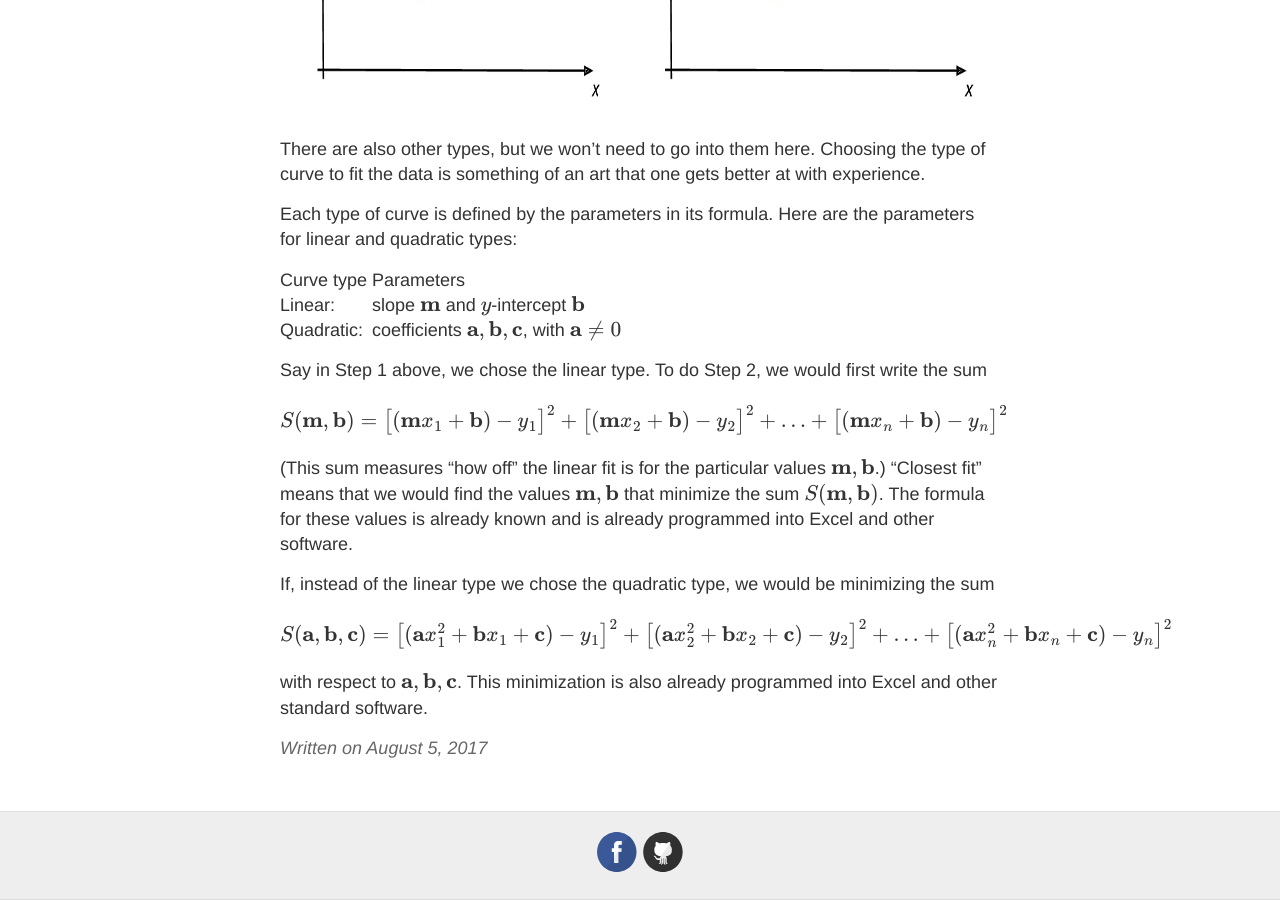
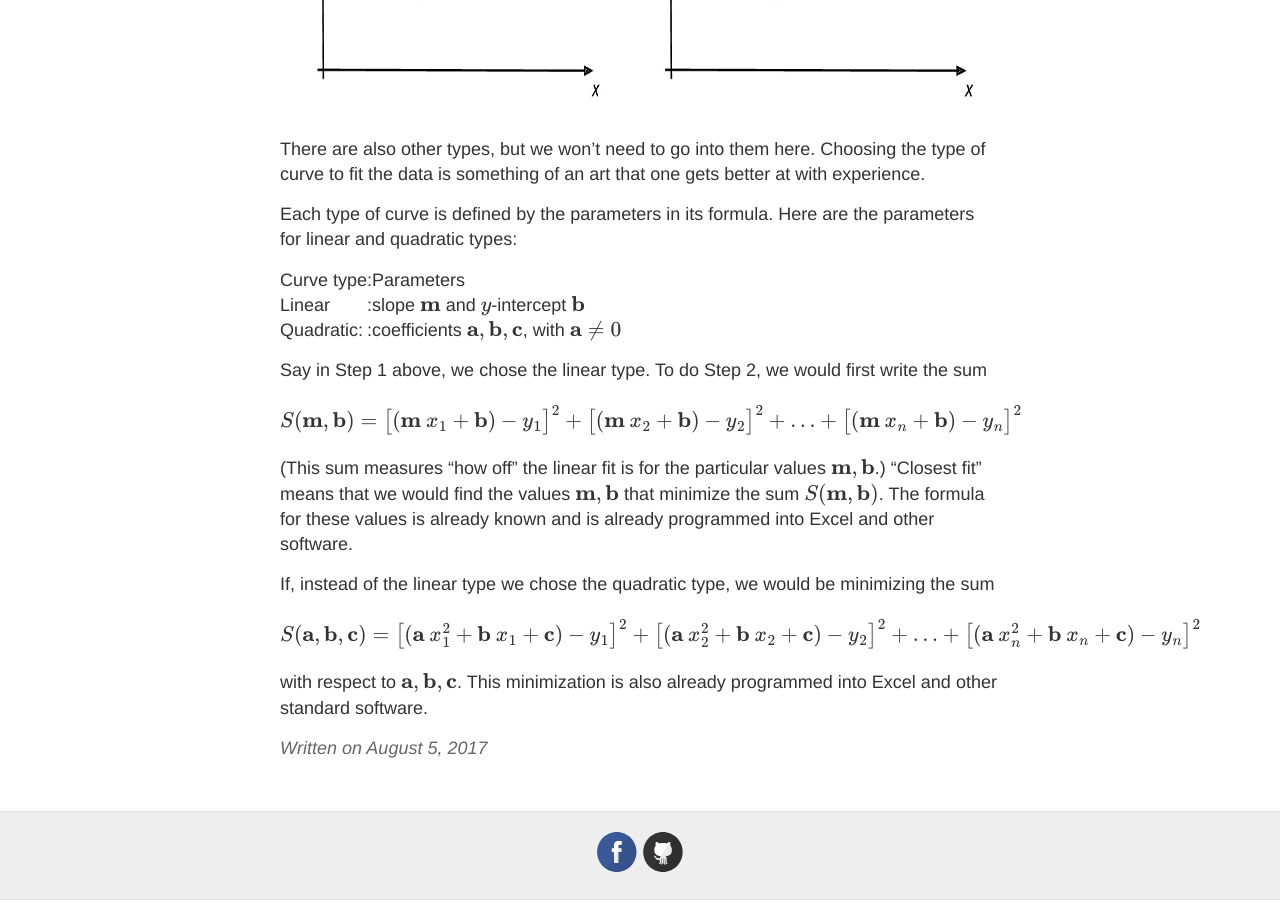
Before and after one commit to datacompass/datacompass.github.io, a Jekyll site: the page built from _posts/2017-8-5-Regression.md, in a window 1280 px wide and 900 px high, scrolled down 1127 px. Built offline with Jekyll 4.4.1, drawn with Linux system fonts in a browser that asks for light colours; formulas are drawn with MathJax 3.

```diff
--- a/_posts/2017-8-5-Regression.md
+++ b/_posts/2017-8-5-Regression.md
@@ -31,24 +31,24 @@ There are also other types, but we won't need to go into them here.  Choosing th
 
 Each type of curve is defined by the parameters in its formula.  Here are the parameters for linear and quadratic types:
 
-| Curve type | | Parameters|
+| Curve type | : | Parameters|
 |:---|----|:---|
-| Linear:  | | slope ${\bf m}$ and $y$-intercept ${\bf b}$ |
-| Quadratic: | | coefficients ${\bf a}, {\bf b}, {\bf c}$, with ${\bf a} \neq 0$ |
+| Linear  | : | slope ${\bf m}$ and $y$-intercept ${\bf b}$ |
+| Quadratic: | : | coefficients ${\bf a}, {\bf b}, {\bf c}$, with ${\bf a} \neq 0$ |
 
 Say in Step 1 above, we chose the linear type.  To do Step 2, we would first write the sum
 
 $$
 S({\bf m}, {\bf b}) =
 \big[
-({\bf m} x_{1} + {\bf b}) - y_{1}
+({\bf m} \: x_{1} + {\bf b}) - y_{1}
 \big]^2 +
 \big[
-({\bf m} x_{2} + {\bf b}) - y_{2}
+({\bf m} \: x_{2} + {\bf b}) - y_{2}
 \big]^2 +
 \ldots +
 \big[
-({\bf m} x_{n} + {\bf b}) - y_{n}
+({\bf m} \: x_{n} + {\bf b}) - y_{n}
 \big]^2
 $$
 
@@ -60,14 +60,14 @@ If, instead of the linear type we chose the quadratic type, we would be minimizi
 $$
 S({\bf a}, {\bf b}, {\bf c}) =
 \big[
-({\bf a} x_{1}^2 + {\bf b}  x_{1} + {\bf c}) - y_{1}
+({\bf a} \: x_{1}^2 + {\bf b}  \: x_{1} + {\bf c}) - y_{1}
 \big]^2 +
 \big[
-({\bf a} x_{2}^2 + {\bf b} x_{2} + {\bf c}) - y_{2}
+({\bf a} \: x_{2}^2 + {\bf b} \: x_{2} + {\bf c}) - y_{2}
 \big]^2 +
 \ldots +
 \big[
-({\bf a} x_{n}^2 + {\bf b} x_{n} + {\bf c}) - y_{n}
+({\bf a} \: x_{n}^2 + {\bf b} \: x_{n} + {\bf c}) - y_{n}
 \big]^2
 $$
 
```
